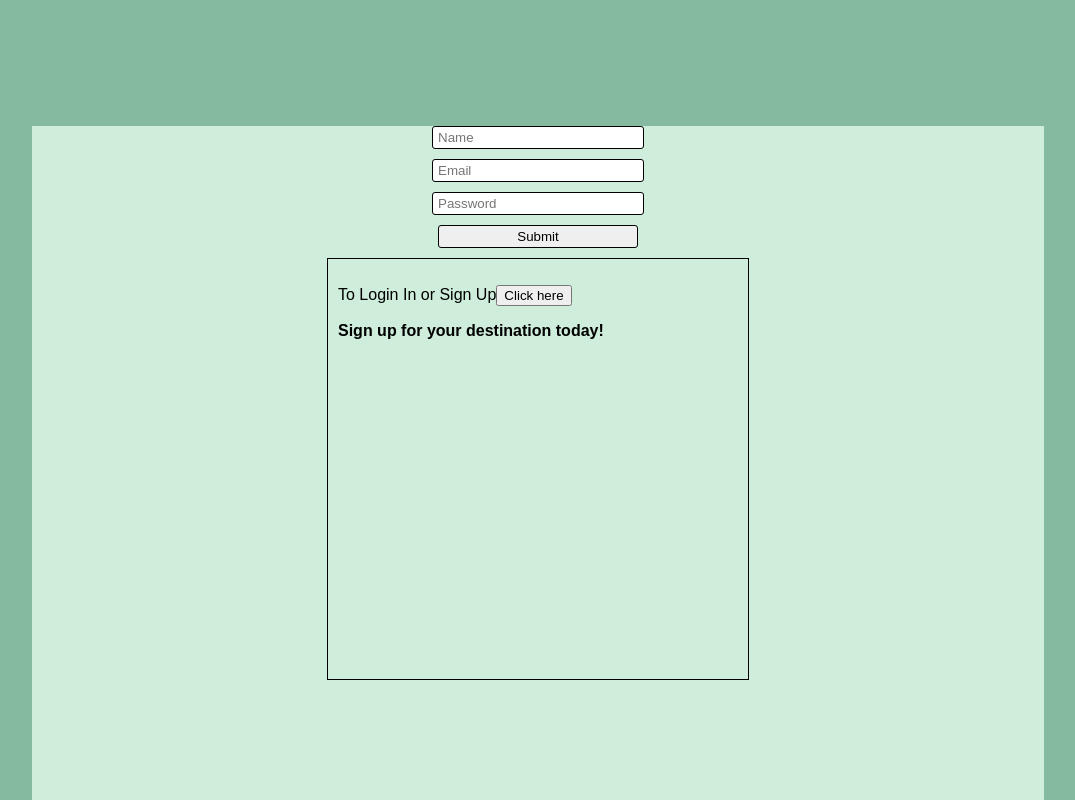
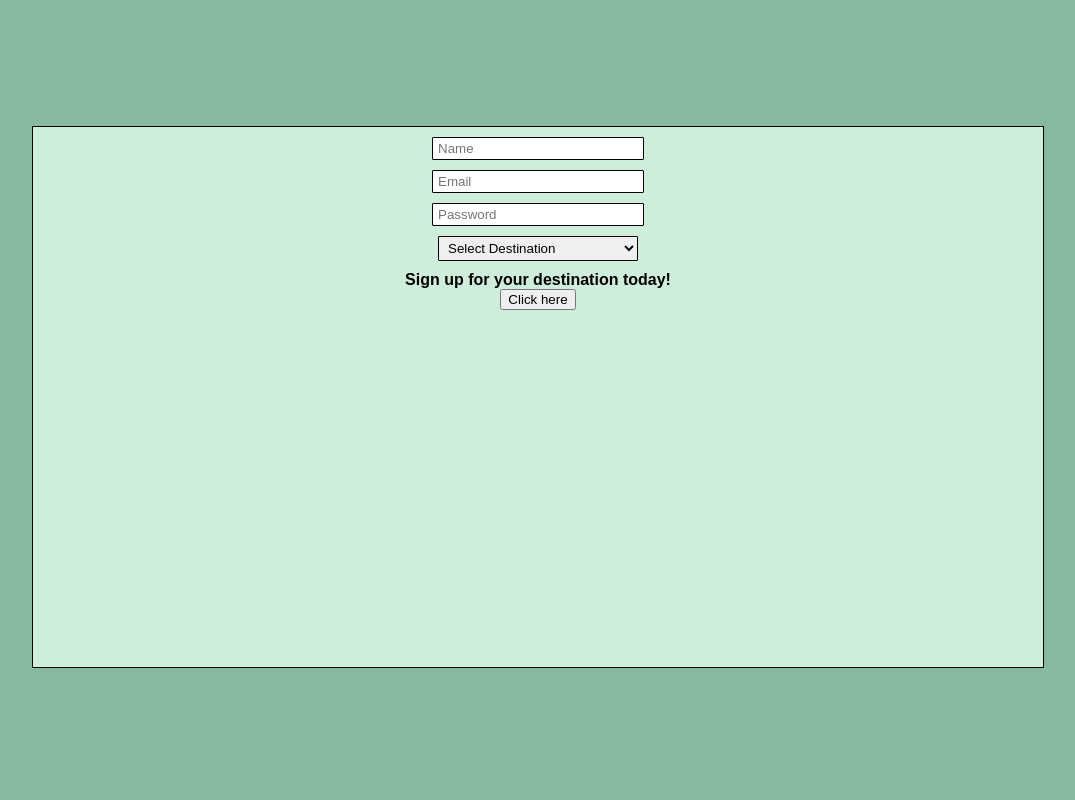
Before and after one commit to IanVanWinkle95/SBA.316, a plain HTML site: page index.html in a window 1280 px wide. Shown: the top 800 px of the page, without its empty margins (102-1177 px from the left). Drawn offline with Linux system fonts and the light colour scheme.

Commit message:
third commit

```diff
--- a/index.html
+++ b/index.html
@@ -9,7 +9,6 @@
 </head>
 <body>
     <form
-      action="javascript: alert('Submitted!');"
       name="myForm"
       method="POST"
       id="form"
@@ -17,6 +16,15 @@
     <input type="text" name="name" placeholder="Name" />
     <input type="text" name="email" placeholder="Email" />
     <input type="password" name="password" placeholder="Password" />
-    <input type="submit" value="Submit" />
+    <select name="continent" id="continent-select">
+      <option value="">Select Destination</option>
+      <option value="Asia">Asia</option>
+      <option value="Africa">Africa</option>
+      <option value="North America">North America</option>
+      <option value="South America">South America</option>
+      <option value="Antarctica">Antarctica</option>
+      <option value="Europe">Europe</option>
+      <option value="Austalia">Australia</option>
+    </select>
 </body>
 </html>
--- a/index.js
+++ b/index.js
@@ -1,21 +1,24 @@
-const container = document.createElement("div")
-container.style.width = "400px"
-container.style.height = "400px"
-container.style.border = "1px solid black"
-container.style.padding = "10px"
+// import "./styles.css"
 
 const form = document.getElementById("form")
+
+const continents = document.querySelector("#continent-select")
+continents.addEventListener("click", (a) => {
+  console.log("Selected Continent:", a.target.value)
+})
+
+form.style.border = "1px solid black"
+form.style.padding = "10px"
 
 const div = document.createElement("div")
 div.innerHTML = "<strong>Sign up for your destination today!</strong>"
 
-const newParagraph = document.createElement("p")
-newParagraph.textContent = "To Login In or Sign Up"
+const btn = document.createElement("button")
+btn.textContent = "Click here"
+btn.addEventListener("click", () => {
+    alert("Sign Up")
+    return btn
+  });
 
-const button = document.createElement("button")
-button.textContent = "Click here"
-
-container.appendChild(newParagraph)
-container.appendChild(div)
-newParagraph.appendChild(button)
-form.appendChild(container)
+form.appendChild(div)
+form.appendChild(btn)
--- a/styles.css
+++ b/styles.css
@@ -1,11 +1,12 @@
 body {
     font-family: sans-serif;
     background: #85baa1;
+
 }
 
 form {
     margin: 10%;
-    height: 100vh;
+    height: 65vh;
     display: flex;
     flex-direction: column;
     align-items: center;
@@ -18,5 +19,11 @@ select {
   padding: 3px 5px;
   margin-bottom: 10px;
   border: 1px solid black;
-  border-radius: 3px;
+  border-radius: 1px;
 }
+
+input:hover,
+select:hover {
+  border: 1px solid #144fe6;
+  box-shadow: 0 0 5px rgba(0, 0, 0, 0.499);
+}
```
